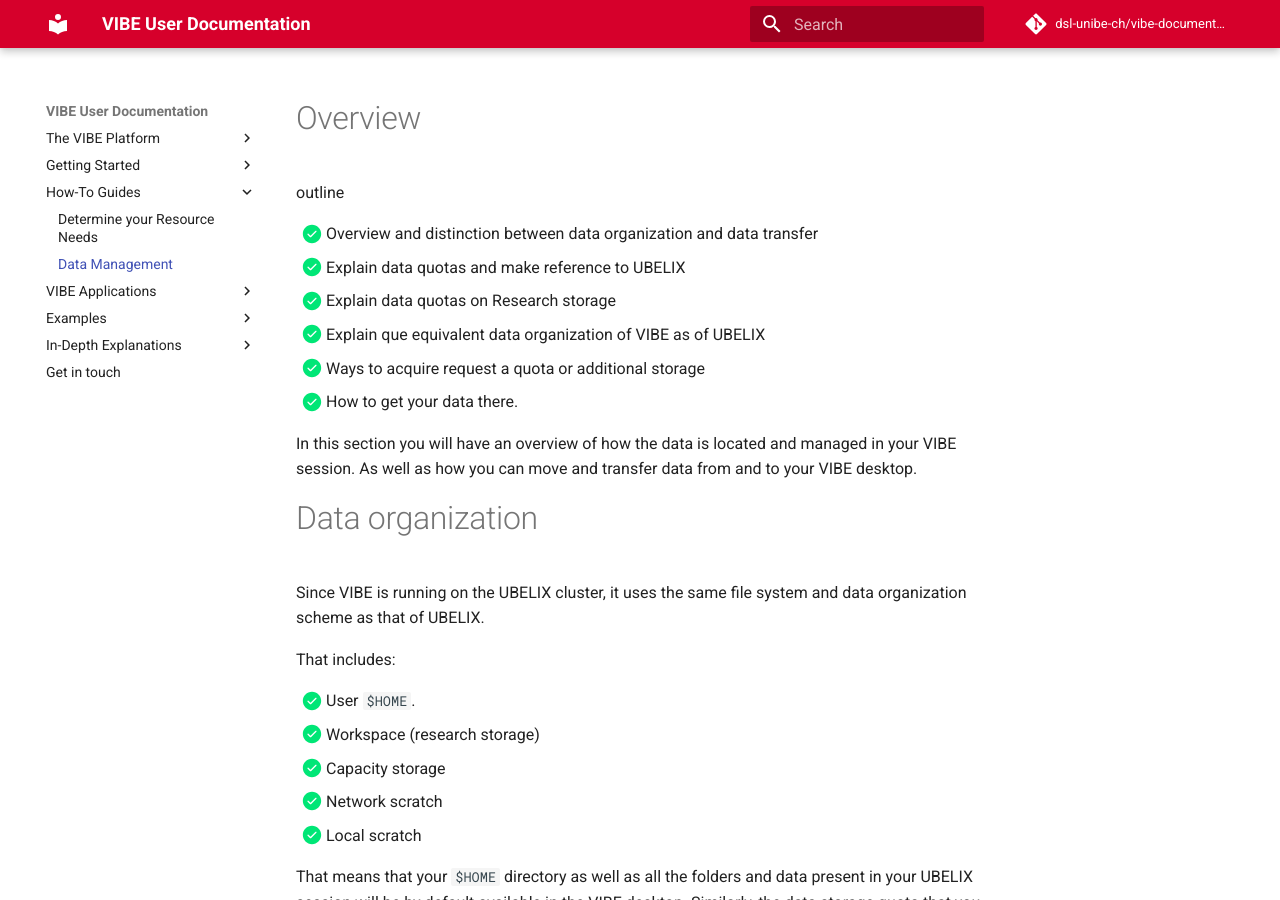
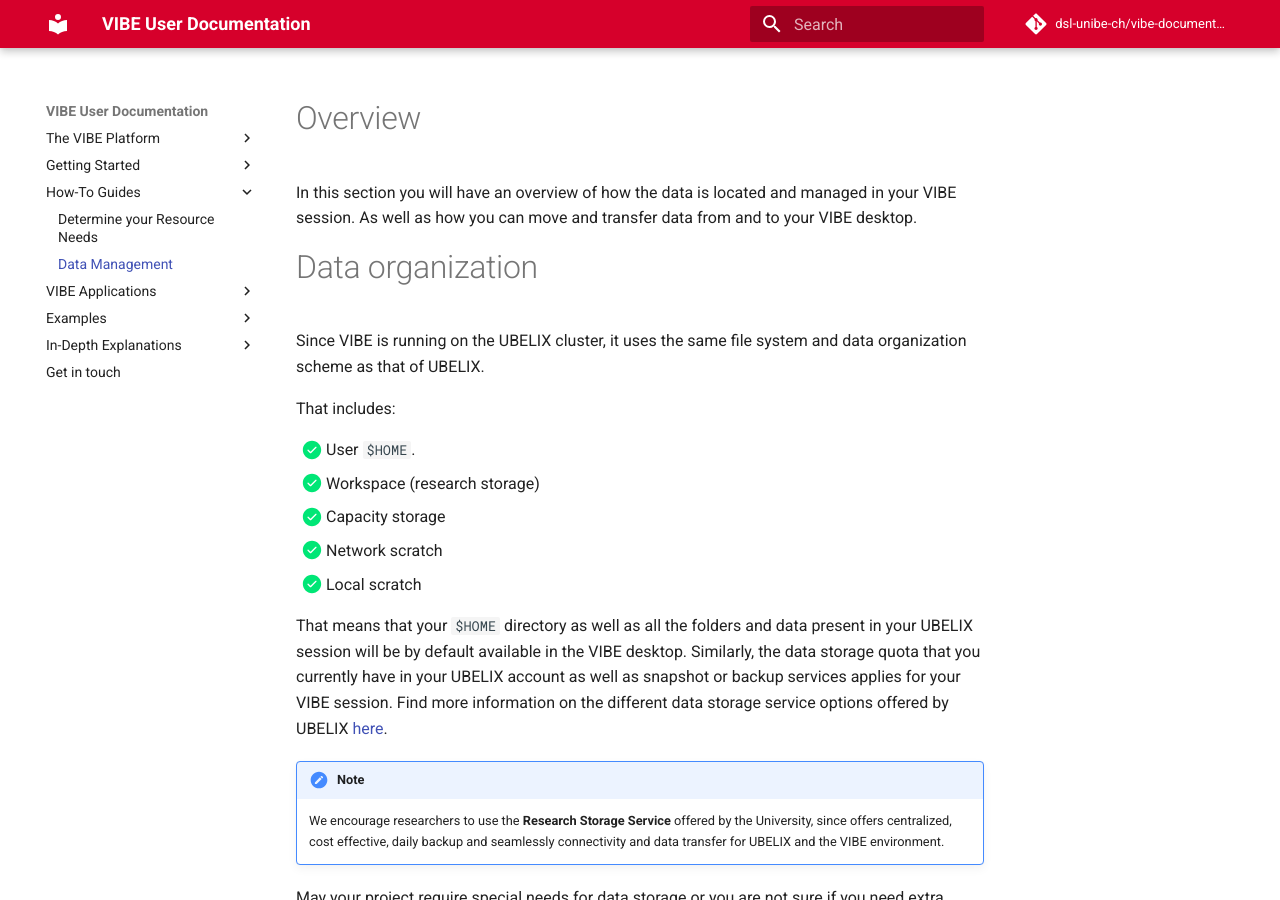
Before and after one commit to dsl-unibe-ch/vibe-documentation, an MkDocs documentation site: the page built from docs/how-to-guides/data-management.md, in a window 1280 px wide and 900 px high. Built offline with MkDocs 1.6.1 and Material for MkDocs 9.7.7, drawn with Linux system fonts in a browser that asks for light colours; comment, search, counter and statistics services are not loaded.

Commit message:
removing outline self notes

```diff
--- a/docs/how-to-guides/data-management.md
+++ b/docs/how-to-guides/data-management.md
@@ -1,14 +1,4 @@
 # Overview
-
-outline
-
- - [x] Overview and distinction between data organization and data transfer
- - [x] Explain data quotas and make reference to UBELIX
- - [x] Explain data quotas on Research storage
- - [x] Explain que equivalent data organization of VIBE as of UBELIX
- - [x] Ways to acquire request a quota or additional storage
- - [x] How to get your data there.
-
 
 In this section you will have an overview of how the data is located and managed in your VIBE session. As well as how you can move and transfer data from and to your VIBE desktop.
 
```
